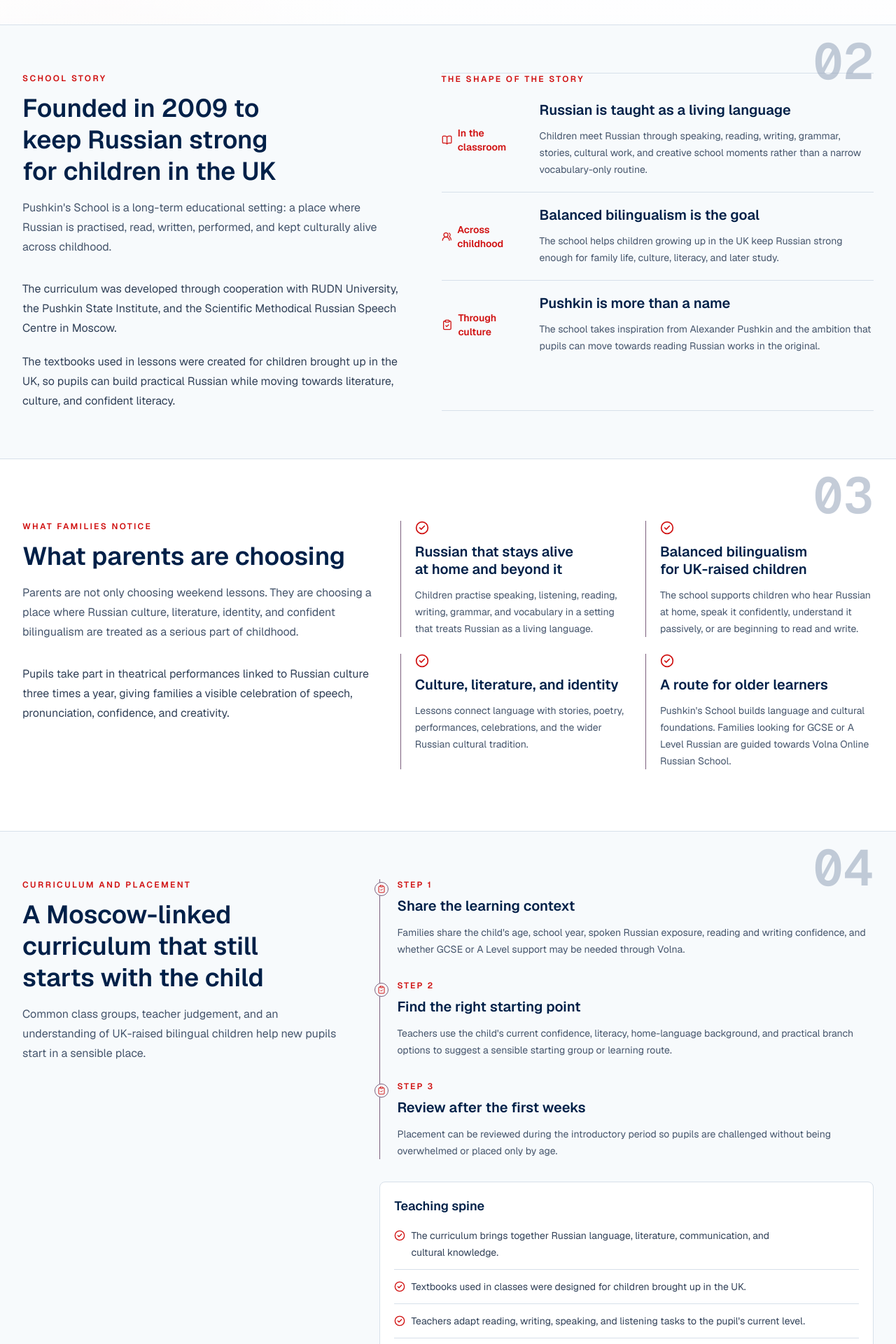
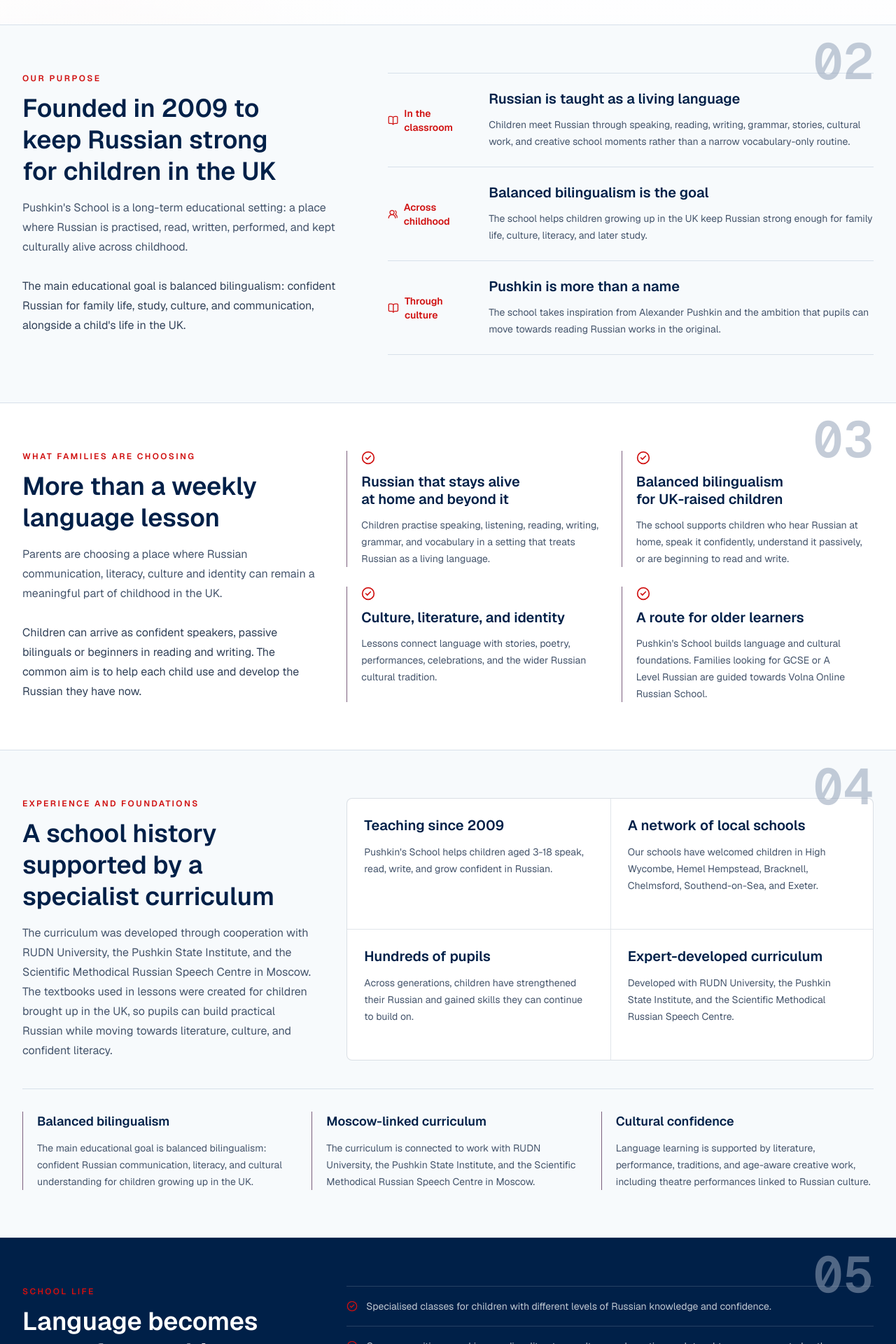
Before and after one commit to AntonV0/pushkins-russian-school, a Next.js app: page /about in a window 1280 px wide. Shown: the part 840-2760 px from the top of the page at 70% size. Built offline with nearby package versions, Linux system fonts and the light colour scheme.

Commit message:
feat(about): expand the school story and parent-facing information
Keep temporary planning suggestions visible only in development. Preserve the reviewed page content and public actions.

```diff
--- a/src/app/about/page.tsx
+++ b/src/app/about/page.tsx
@@ -1,6 +1,6 @@
 import type { Metadata } from "next";
 import Image from "next/image";
-import { ArrowRight, BookOpen, CheckCircle2, ClipboardCheck, MapPin, UsersRound } from "lucide-react";
+import { ArrowRight, BookOpen, CheckCircle2, MapPin, UsersRound } from "lucide-react";
 import {
   ButtonLink,
   quietHeroLinkClassName,
@@ -10,11 +10,7 @@
 import { PageHero } from "@/components/site/page-hero";
 import { SectionIntro } from "@/components/site/section-intro";
 import { VisualStoryPanel } from "@/components/site/visual-story-panel";
-import {
-  curriculumMaterials,
-  educationPrinciples,
-  placementSteps,
-} from "@/data/public/curriculum";
+import { educationPrinciples } from "@/data/public/curriculum";
 import {
   parentValueProps,
   schoolLifeHighlights,
@@ -37,8 +33,8 @@
 
 const nextStepNotes = [
   "Tell us about your child's Russian, confidence, reading and writing, and family goals.",
-  "Ask about the current location, online route, or future local classes that could fit your family.",
-  "The school can guide placement without expecting parents to diagnose the perfect class alone.",
+  "Explore Bracknell and Exeter for current in-person classes.",
+  "If a local school is not currently available, we can note your interest and explain the online route.",
 ];
 
 const schoolStoryCards = [
@@ -56,19 +52,36 @@
   },
   {
     label: "Through culture",
-    icon: ClipboardCheck,
+    icon: BookOpen,
     title: "Pushkin is more than a name",
     body: "The school takes inspiration from Alexander Pushkin and the ambition that pupils can move towards reading Russian works in the original.",
   },
 ];
 
+const aboutFutureSections = [
+  {
+    title: "Meet the school leadership",
+    body: "A concise introduction to the headteacher and educational leadership could make the school feel more personal once approved biographies and photographs are available.",
+  },
+  {
+    title: "A visual school timeline",
+    body: "Verified milestones from 2009 to the present could show how the school developed across locations without turning the page into a long written history.",
+  },
+  {
+    title: "Parent and former-pupil stories",
+    body: "Short, permission-approved experiences could provide stronger social proof than additional claims written by the school itself.",
+  },
+  {
+    title: "Educational partners and materials",
+    body: "A reviewed evidence section could explain the curriculum relationships and specialist textbooks in greater depth, with clear source links where appropriate.",
+  },
+] as const;
+
 export const metadata: Metadata = {
   title: "About",
   description:
     "About Pushkin's School of Russian Language and Literature: founded in 2009 to help children in the UK build balanced bilingualism, Russian culture, and literacy.",
-  alternates: {
-    canonical: "/about",
-  },
+  alternates: { canonical: "/about" },
   openGraph: {
     title: "About Pushkin's School",
     description:
@@ -86,7 +99,7 @@
         actions={
           <>
             <ButtonLink href="/schools" icon={<MapPin className="size-4" />}>
-              Explore schools
+              Explore our schools
             </ButtonLink>
             <ButtonLink
               href="/contact#enquiry-form"
@@ -95,7 +108,7 @@
               icon={<ArrowRight className="size-4" />}
               iconPosition="end"
             >
-              Tell us about your child
+              Start registration
             </ButtonLink>
           </>
         }
@@ -111,17 +124,17 @@
         }
       >
         <p>
-          {schoolStory.history} It was created for families who want Russian
-          to remain part of their child&apos;s everyday confidence, literacy,
+          {schoolStory.history}{" "}It was created for families who want Russian to
+          remain part of their child&apos;s everyday communication, literacy,
           culture, and future study.
         </p>
       </PageHero>
 
       <section className="bg-background site-section-compact">
-        <div className="mx-auto grid max-w-7xl gap-10 px-6 lg:grid-cols-[0.95fr_1.05fr] lg:px-8">
+        <div className="mx-auto grid max-w-7xl gap-10 px-6 lg:grid-cols-[0.82fr_1.18fr] lg:px-8">
           <div>
             <SectionIntro
-              eyebrow="School story"
+              eyebrow="Our purpose"
               title="Founded in 2009 to keep Russian strong for children in the UK"
             >
               <p>
@@ -130,24 +143,15 @@
                 culturally alive across childhood.
               </p>
             </SectionIntro>
-            <div className="mt-8 space-y-5 text-base leading-7 text-slate-700">
-              <p>
-                {schoolStory.curriculum}
-              </p>
-              <p>
-                {schoolStory.materials}
+            <p className="mt-7 max-w-xl text-base leading-7 text-slate-700">
+              {schoolStory.philosophy}
             </p>
           </div>
-          </div>
-          <div className="border-y border-border-soft">
-            <p className="text-xs font-semibold uppercase tracking-[0.2em] text-brand-red">
-              The shape of the story
-            </p>
-            <div className="mt-6 divide-y divide-border-soft">
+          <div className="divide-y divide-border-soft border-y border-border-soft">
             {schoolStoryCards.map((item) => (
               <article
                 key={item.title}
-                  className="grid gap-3 py-5 first:pt-0 last:pb-0 sm:grid-cols-[8rem_1fr]"
+                className="grid gap-4 py-6 sm:grid-cols-[8rem_1fr]"
               >
                 <p className="flex items-center gap-2 text-sm font-semibold text-brand-red">
                   <item.icon aria-hidden="true" className="size-4" />
@@ -165,31 +169,34 @@
             ))}
           </div>
         </div>
-        </div>
       </section>
 
-      <section className="border-y border-border-soft bg-surface site-section">
-        <div className="mx-auto grid max-w-7xl gap-10 px-6 lg:grid-cols-[0.85fr_1.15fr] lg:px-8">
+      <section className="border-y border-border-soft bg-surface site-section-compact">
+        <div className="mx-auto grid max-w-7xl gap-10 px-6 lg:grid-cols-[0.72fr_1.28fr] lg:px-8">
           <div>
             <SectionIntro
-              eyebrow="What families notice"
-              title="What parents are choosing"
+              eyebrow="What families are choosing"
+              title="More than a weekly language lesson"
             >
               <p>
-                Parents are not only choosing weekend lessons. They are choosing
-                a place where Russian culture, literature, identity, and
-                confident bilingualism are treated as a serious part of
-                childhood.
+                Parents are choosing a place where Russian communication,
+                literacy, culture and identity can remain a meaningful part of
+                childhood in the UK.
               </p>
             </SectionIntro>
-            <p className="mt-8 max-w-xl text-base leading-7 text-slate-700">
-              {schoolStory.culturalLife}
+            <p className="mt-7 max-w-xl text-base leading-7 text-slate-700">
+              Children can arrive as confident speakers, passive bilinguals or
+              beginners in reading and writing. The common aim is to help each
+              child use and develop the Russian they have now.
             </p>
           </div>
-          <div className="grid gap-6 sm:grid-cols-2">
+          <div className="grid gap-x-8 gap-y-7 sm:grid-cols-2">
             {parentValueProps.map((item) => (
               <article key={item.title} className="border-l border-brand-accent pl-5">
-                <CheckCircle2 aria-hidden="true" className="mb-3 size-5 text-brand-red" />
+                <CheckCircle2
+                  aria-hidden="true"
+                  className="mb-3 size-5 text-brand-red"
+                />
                 <h2 className="text-xl font-semibold leading-tight text-brand-blue-strong">
                   {item.title}
                 </h2>
@@ -203,110 +210,27 @@
       </section>
 
       <section className="bg-background site-section-compact">
-        <div className="mx-auto grid max-w-7xl gap-10 px-6 lg:grid-cols-[0.8fr_1.2fr] lg:px-8">
-          <div>
+        <div className="mx-auto max-w-7xl px-6 lg:px-8">
+          <div className="grid gap-10 lg:grid-cols-[0.72fr_1.28fr]">
             <SectionIntro
-              eyebrow="Curriculum and placement"
-              title="A Moscow-linked curriculum that still starts with the child"
+              eyebrow="Experience and foundations"
+              title="A school history supported by a specialist curriculum"
             >
               <p>
-                Common class groups, teacher judgement, and an understanding of
-                UK-raised bilingual children help new pupils start in a
-                sensible place.
+                {schoolStory.curriculum}{" "}{schoolStory.materials}
               </p>
             </SectionIntro>
-          </div>
-          <div className="grid gap-8">
-            <div className="relative border-l border-brand-accent pl-6">
-              {placementSteps.map((step, index) => (
-                <article key={step.title} className="relative pb-8 last:pb-0">
-                  <span className="absolute -left-[2.05rem] top-1 flex size-5 items-center justify-center rounded-full border border-brand-accent bg-background">
-                    <ClipboardCheck aria-hidden="true" className="size-3 text-brand-red" />
-                  </span>
-                  <p className="text-xs font-semibold uppercase tracking-[0.18em] text-brand-red">
-                    Step {index + 1}
+            <div className="grid overflow-hidden rounded-lg border border-brand-blue/15 bg-surface sm:grid-cols-2">
+              {schoolProofPoints.map((item, index) => (
+                <article
+                  key={item.value}
+                  className={`p-6 ${index > 1 ? "border-t border-brand-blue/12" : ""} ${
+                    index % 2 === 1 ? "sm:border-l sm:border-brand-blue/12" : ""
+                  } ${index === 1 ? "border-t sm:border-t-0" : ""}`}
+                >
+                  <p className="text-xl font-semibold text-brand-blue-strong">
+                    {item.value}
                   </p>
-                  <h2 className="mt-2 text-xl font-semibold text-brand-blue-strong">
-                    {step.title}
-                  </h2>
-                  <p className="mt-3 text-sm leading-6 text-slate-600">
-                    {step.body}
-                  </p>
-                </article>
-              ))}
-            </div>
-            <div className="rounded-lg border border-border-soft bg-surface p-5">
-              <h2 className="text-lg font-semibold text-brand-blue-strong">
-                Teaching spine
-              </h2>
-              <ul className="mt-4 divide-y divide-border-soft text-sm leading-6 text-slate-700">
-                {[...curriculumMaterials, ...schoolLifeHighlights].map((item) => (
-                  <li key={item} className="py-3 first:pt-0 last:pb-0">
-                    <span className="flex gap-2">
-                      <CheckCircle2 aria-hidden="true" className="mt-1 size-4 shrink-0 text-brand-red" />
-                      <span>{item}</span>
-                    </span>
-                  </li>
-                ))}
-              </ul>
-            </div>
-          </div>
-        </div>
-      </section>
-
-      <section className="border-y border-border-soft bg-surface site-section-compact">
-        <div className="mx-auto grid max-w-7xl gap-10 px-6 lg:grid-cols-[0.8fr_1.2fr] lg:px-8">
-          <SectionIntro
-            eyebrow="Education philosophy"
-            title="Language learning that connects home, school, Moscow, and culture"
-          >
-            <p>
-              {schoolStory.philosophy} This is why language, literature,
-              performance, grammar, and culture are taught together.
-            </p>
-          </SectionIntro>
-          <div className="divide-y divide-border-soft border-y border-border-soft">
-            {educationPrinciples.map((item) => (
-              <article
-                key={item.title}
-                className="grid gap-4 py-6 sm:grid-cols-[4rem_1fr]"
-              >
-                <CheckCircle2 aria-hidden="true" className="size-5 text-brand-red" />
-                <div>
-                  <h2 className="text-xl font-semibold text-brand-blue-strong">
-                    {item.title}
-                  </h2>
-                  <p className="mt-3 text-sm leading-6 text-slate-600">
-                    {item.body}
-                  </p>
-                </div>
-              </article>
-            ))}
-          </div>
-        </div>
-      </section>
-
-      <section className="bg-background site-section-compact">
-        <div className="mx-auto grid max-w-7xl gap-10 px-6 lg:grid-cols-[0.8fr_1.2fr] lg:px-8">
-          <SectionIntro
-            eyebrow="Proof points"
-            title="A school history parents can understand quickly"
-          >
-            <p>
-              The school story is simple: a long-running Russian school
-              founded in 2009, with a five-school heritage, a Moscow-linked
-              curriculum, performances, and progression for children growing
-              up in England. GCSE and A Level Russian are handled through the
-              related Volna Online Russian School route.
-            </p>
-          </SectionIntro>
-          <div className="grid gap-5 sm:grid-cols-3">
-            {schoolProofPoints.map((item) => (
-              <article key={item.value} className="border-t border-brand-accent pt-5">
-                <BookOpen aria-hidden="true" className="mb-3 size-5 text-brand-red" />
-                <h2 className="text-xl font-semibold text-brand-blue-strong">
-                  {item.value}
-                </h2>
                   <p className="mt-3 text-sm leading-6 text-slate-600">
                     {item.label}
                   </p>
@@ -314,36 +238,133 @@
               ))}
             </div>
           </div>
+          <div className="mt-10 grid gap-6 border-t border-border-soft pt-8 md:grid-cols-3">
+            {educationPrinciples.map((principle) => (
+              <article key={principle.title} className="border-l border-brand-accent pl-5">
+                <h2 className="text-lg font-semibold text-brand-blue-strong">
+                  {principle.title}
+                </h2>
+                <p className="mt-3 text-sm leading-6 text-slate-600">
+                  {principle.body}
+                </p>
+              </article>
+            ))}
+          </div>
+        </div>
+      </section>
+
+      <section className="border-y border-white/10 bg-brand-blue-strong site-section-compact text-white">
+        <div className="mx-auto grid max-w-7xl gap-10 px-6 lg:grid-cols-[0.72fr_1.28fr] lg:px-8">
+          <SectionIntro
+            eyebrow="School life"
+            title="Language becomes part of something children share"
+            tone="dark"
+          >
+            <p>
+              {schoolStory.pushkin}{" "}Creative work, stories, cultural projects
+              and performances give children visible reasons to use what they
+              are learning.
+            </p>
+          </SectionIntro>
+          <div>
+            <ul className="divide-y divide-white/15 border-y border-white/15">
+              {[0, 1, 2, 4].map((index) => (
+                <li
+                  key={schoolLifeHighlights[index]}
+                  className="flex gap-3 py-4 text-sm leading-6 text-white/75"
+                >
+                  <CheckCircle2
+                    aria-hidden="true"
+                    className="mt-1 size-4 shrink-0 text-brand-red"
+                  />
+                  <span>{schoolLifeHighlights[index]}</span>
+                </li>
+              ))}
+            </ul>
+            <ButtonLink
+              href="/gallery"
+              variant="light"
+              className="mt-7"
+              icon={<ArrowRight className="size-4" />}
+              iconPosition="end"
+            >
+              Explore school life
+            </ButtonLink>
+          </div>
+        </div>
       </section>
 
       <PageCta
-        eyebrow="Parent confidence"
-        title="Tell us about your child and the right class can follow"
+        eyebrow="Your next step"
+        title="Explore the school that could work for your family"
         tone="light"
         actions={
+          <>
             <ButtonLink
               href="/contact#enquiry-form"
               icon={<ArrowRight className="size-4" />}
               iconPosition="end"
             >
-            Tell us about your child
+              Start registration
             </ButtonLink>
+            <ButtonLink
+              href="/schools"
+              variant="secondary"
+              icon={<MapPin className="size-4" />}
+            >
+              Compare school locations
+            </ButtonLink>
+          </>
         }
       >
-        <p>
-          Share your child&apos;s age, Russian confidence, home-language
-          background, and goals. The school can then suggest the most suitable
-          route.
-        </p>
-        <ul className="mt-4 grid gap-2 text-sm leading-6 text-slate-600">
+        <ul className="grid gap-2 text-sm leading-6 text-slate-600">
           {nextStepNotes.map((note) => (
             <li key={note} className="flex gap-2 border-l border-brand-accent pl-4">
-              <CheckCircle2 aria-hidden="true" className="mt-1 size-4 shrink-0 text-brand-red" />
+              <CheckCircle2
+                aria-hidden="true"
+                className="mt-1 size-4 shrink-0 text-brand-red"
+              />
               <span>{note}</span>
             </li>
           ))}
         </ul>
       </PageCta>
+
+      {process.env.NODE_ENV === "development" ? (
+      <section className="border-t border-border-soft bg-surface-blue/35 site-section-compact">
+        <div className="mx-auto max-w-7xl px-6 lg:px-8">
+          <p className="inline-flex rounded-full border border-brand-red/20 bg-white/70 px-3 py-1.5 text-[0.68rem] font-semibold uppercase tracking-[0.17em] text-brand-red">
+            Temporary planning section
+          </p>
+          <div className="mt-7">
+            <SectionIntro
+              eyebrow="Ideas to consider"
+              title="Possible additions to the About page"
+            >
+              <p>
+                These are the strongest remaining opportunities once the core
+                school story has been reviewed and verified.
+              </p>
+            </SectionIntro>
+          </div>
+          <div className="mt-9 grid gap-5 md:grid-cols-2">
+            {aboutFutureSections.map((idea) => (
+              <article
+                key={idea.title}
+                className="border-l-2 border-brand-accent bg-background px-5 py-5"
+              >
+                <h2 className="text-lg font-semibold text-brand-blue-strong">
+                  {idea.title}
+                </h2>
+                <p className="mt-3 text-sm leading-6 text-slate-600">
+                  {idea.body}
+                </p>
+              </article>
+            ))}
+          </div>
+        </div>
+      </section>
+      ) : null}
     </main>
   );
 }
```
Lines whose indentation alone changed are shown as unchanged.
